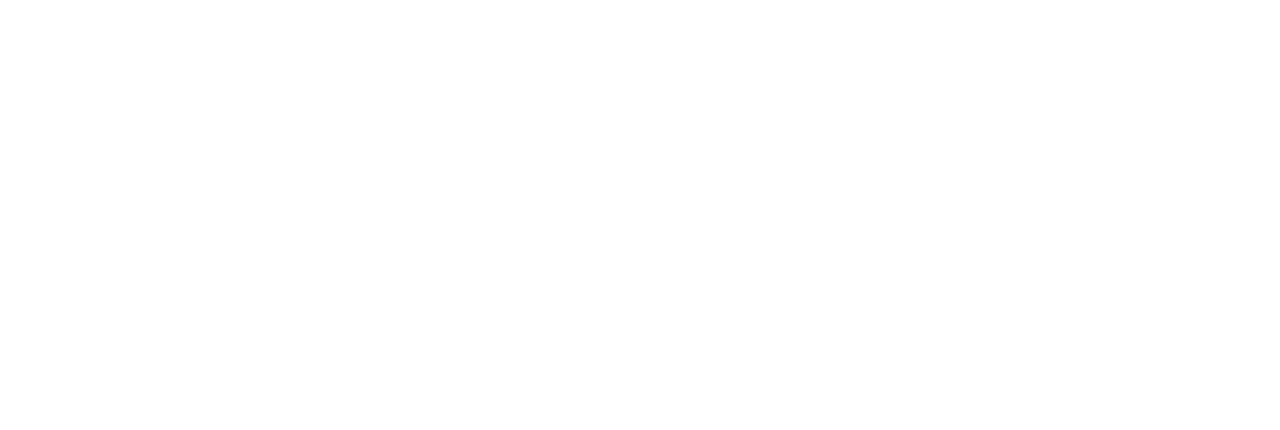
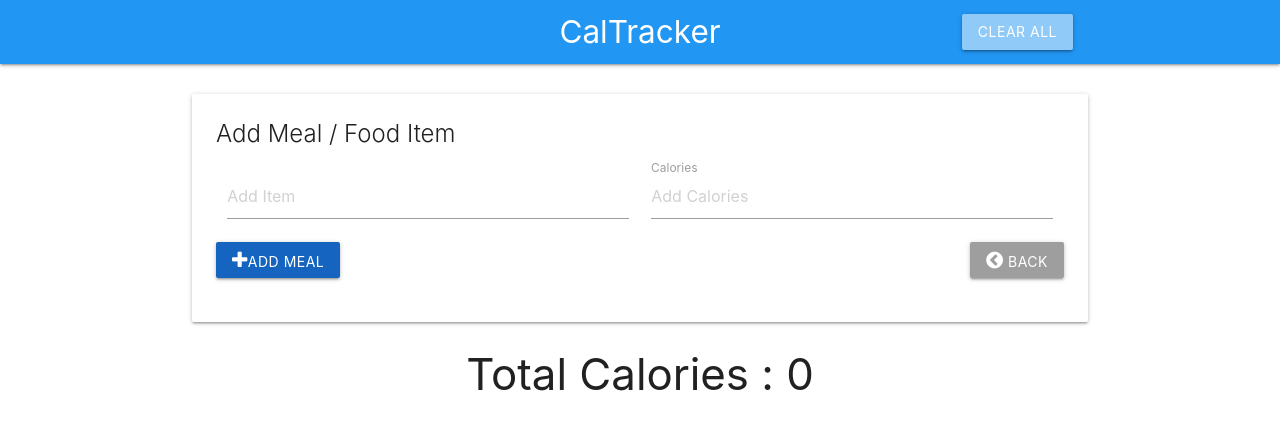
Before and after one commit to nvandenberge/CalTracker, a plain HTML site: page index.html in a window 1280 px wide. Drawn offline with nearby package versions, Linux system fonts and the light colour scheme.

Commit message:
HTML structure added

```diff
--- a/index.html
+++ b/index.html
@@ -9,6 +9,69 @@
     <title>CalTracker | Daily Calorie Tracker</title>
 </head>
 <body>
+    <!-- NavBar -->
+    <nav>
+        <div class="nav-wrapper blue">
+            <div class="container">
+                <a href="#" class="brand-logo center">CalTracker</a>
+                <ul class="right">
+                    <li><a href="#" class="clear-btn btn blue lighten-3">Clear All</a></li>
+                </ul>
+            </div>
+        </div>
+    </nav>
+
+    <br>
+
+    <div class="container">
+        <!-- Form Card -->
+        <div class="card">
+            <div class="card-content">
+                <span class="card-title">Add Meal / Food Item</span>
+                <form class="call">
+                    <div class="row">
+                        <div class="input-field col s6">
+                            <input type="text" placeholder="Add Item" id="item-name">
+                            <label for="item-name"></label>
+                        </div>
+                        <div class="input-field col s6">
+                            <input type="text" placeholder="Add Calories" id="item-calorie">
+                            <label for="item-calories">Calories</label>
+                        </div>
+                     <button class="add-btn btn blue darken-3"><i class="fa fa-plus"></i>Add Meal</button>
+                     <!-- <button class="update-btn btn orange"><i class="fa fa-pencil-square-o"></i>Add Meal</button>
+                     <button class="delete-btn btn red"><i class="fa fa-remove"></i>Delete Meal</button> -->
+                     <button class="back-btn btn grey pull-right"><i class="fa fa-chevron-circle-left"></i> Back</button>
+                    </div>
+                </form>
+            </div>
+        </div>
+        <!-- Calorie Count  -->
+        <h3 class="center-align">Total Calories : <span class="total-calories">0</span></h3>
+
+        <!-- Item List -->
+        <!-- <ul id="item-list" class="collection">
+            <li class="collection-item" id="item-0">
+                <strong>Steak Dinner: </strong> <em>1200 Calories</em>
+                <a href="#" class="secondary-content">
+                <i class="fa fa-pencil"></i>
+                </a>
+            </li>
+            <li class="collection-item" id="item-0">
+                    <strong>Cookie: </strong> <em>450 Calories</em>
+                    <a href="#" class="secondary-content">
+                    <i class="fa fa-pencil"></i>
+                    </a>
+                </li>
+            <li class="collection-item" id="item-0">
+                    <strong>Eggs: </strong> <em>300 Calories</em>
+                    <a href="#" class="secondary-content">
+                    <i class="fa fa-pencil"></i>
+                    </a>
+                </li> -->
+        </ul>
+    </div>
+
 
  <script
     src="https://code.jquery.com/jquery-3.4.1.min.js"
```
